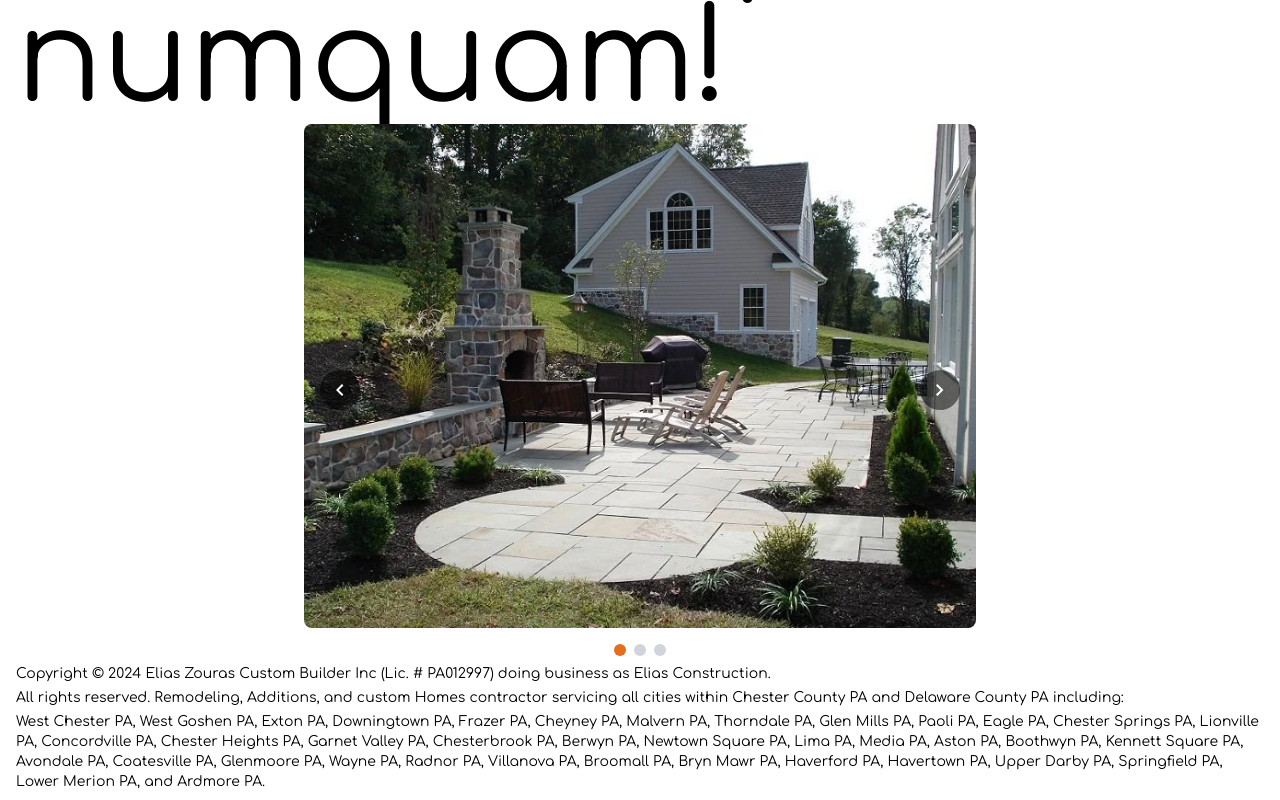
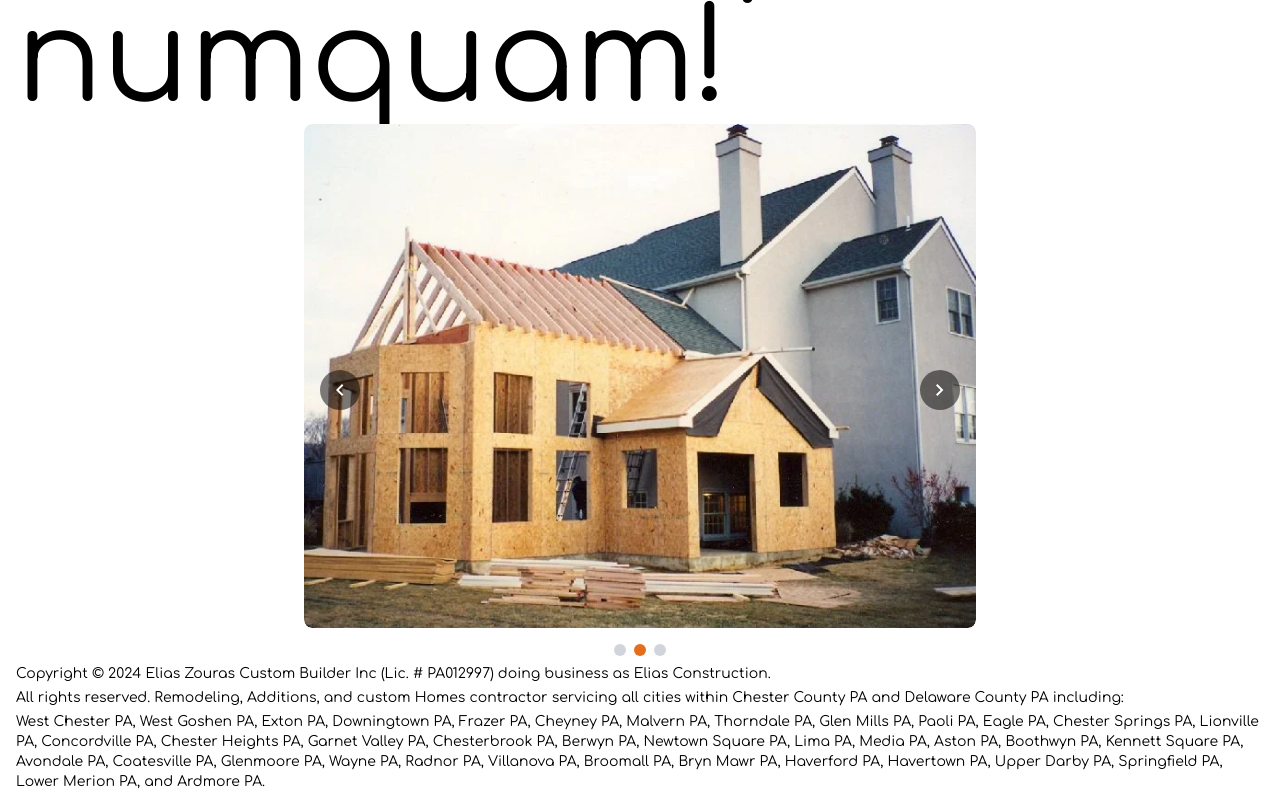
Before and after one commit to vincentzouras/elias-construction, a React (Vite) app: page / in a window 1280 px wide. Shown: the part 2780-3580 px from the top of the page. Built offline with nearby package versions, Linux system fonts and the light colour scheme.

Commit message:
refactor ImageCarousel to accept images as props; implement auto-slide feature and interaction tracking

```diff
--- a/eslint.config.js
+++ b/eslint.config.js
@@ -29,6 +29,7 @@ export default [
       ...react.configs['jsx-runtime'].rules,
       ...reactHooks.configs.recommended.rules,
       'react/jsx-no-target-blank': 'off',
+      'react/prop-types': 'off',
       'react-refresh/only-export-components': [
         'warn',
         { allowConstantExport: true },
--- a/src/components/ImageCarousel.jsx
+++ b/src/components/ImageCarousel.jsx
@@ -1,15 +1,12 @@
 import { useState } from "react";
+import { useEffect } from "react";
 
 import leftArrow from "../../public/leftArrow.svg";
 import rightArrow from "../../public/rightArrow.svg";
 
-import image1 from "../assets/images/additionslide1.webp";
-import image2 from "../assets/images/additionslide2.webp";
-import image3 from "../assets/images/additionslide3.webp";
-
-const ImageCarousel = () => {
-  const images = [image1, image2, image3];
+const ImageCarousel = ({ images }) => {
   const [currentIndex, setCurrentIndex] = useState(0);
+  const [interactedWith, setInteractedWith] = useState(false);
 
   const nextSlide = () => {
     setCurrentIndex((prevIndex) => (prevIndex === images.length - 1 ? 0 : prevIndex + 1));
@@ -18,16 +15,38 @@ const ImageCarousel = () => {
     setCurrentIndex((prevIndex) => (prevIndex === 0 ? images.length - 1 : prevIndex - 1));
   };
 
+  useEffect(() => {
+    if (interactedWith) return;
+    const interval = setInterval(() => {
+      setCurrentIndex((prevIndex) => (prevIndex === images.length - 1 ? 0 : prevIndex + 1));
+    }, 5000);
+    return () => clearInterval(interval);
+  }, [interactedWith, images.length]);
+
   return (
-    <div className="relative max-w-2xl mx-auto">
+    <div className="relative max-w-2xl mx-auto ">
       {/* image */}
       <div className="overflow-hidden rounded-lg">
-        <img src={images[currentIndex]} alt={"Slide ${currentIndex + 1}"} className="object-cover w-full" />
+        <div
+          className="flex transition-transform duration-500 ease-in-out"
+          style={{
+            transform: `translateX(-${currentIndex * 100}%)`,
+          }}
+        >
+          {images.map((src, index) => (
+            <div key={index} className="w-full flex-shrink-0 overflow-hidden rounded-lg">
+              <img src={src} alt={`Slide ${index + 1}`} className="w-full object-cover rounded-lg" />
+            </div>
+          ))}
+        </div>
       </div>
 
       {/* next */}
       <button
-        onClick={nextSlide}
+        onClick={() => {
+          nextSlide();
+          setInteractedWith(true);
+        }}
         className="absolute top-1/2 right-4 -translate-y-1/2 bg-black bg-opacity-50 text-white p-2 rounded-full hover:bg-opacity-75"
       >
         <img src={rightArrow} alt="" className="text-white" />
@@ -35,7 +54,10 @@ const ImageCarousel = () => {
 
       {/* previous */}
       <button
-        onClick={prevSlide}
+        onClick={() => {
+          prevSlide();
+          setInteractedWith(true);
+        }}
         className="absolute top-1/2 left-4 -translate-y-1/2 bg-black bg-opacity-50 text-white p-2 rounded-full hover:bg-opacity-75"
       >
         <img src={leftArrow} alt="" />
--- a/src/pages/AboutPage.jsx
+++ b/src/pages/AboutPage.jsx
@@ -1,6 +1,8 @@
 import logoremodel from "/logoremodel.svg";
 import ImageCarousel from "../components/ImageCarousel";
-
+import image1 from "../assets/images/additionslide1.webp";
+import image2 from "../assets/images/additionslide2.webp";
+import image3 from "../assets/images/additionslide3.webp";
 const AboutPage = () => {
   return (
     <div className="about-page">
@@ -17,7 +19,7 @@ const AboutPage = () => {
           dicta animi illo repellat tempora possimus voluptas, incidunt magni maiores earum dignissimos quos! Nesciunt,
           qui numquam!
         </p>
-        <ImageCarousel />
+        <ImageCarousel images={[image1, image2, image3]} />
       </div>
     </div>
   );
```
